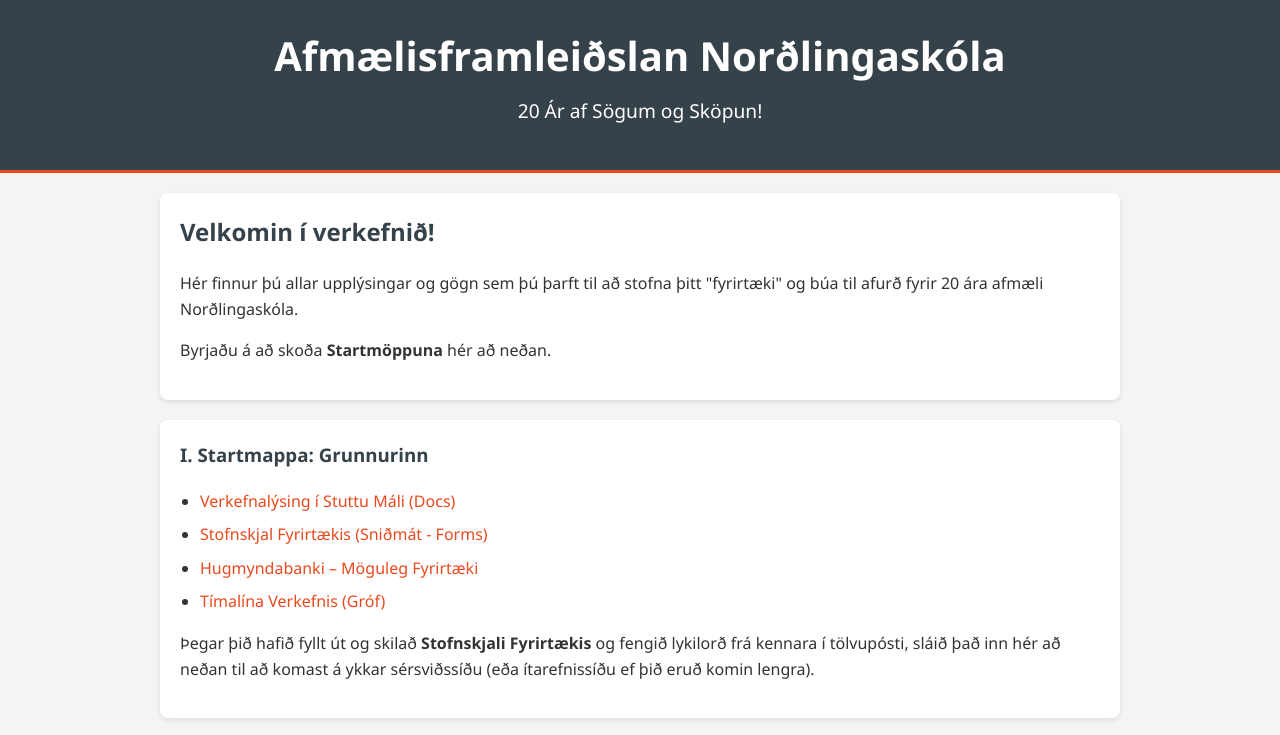
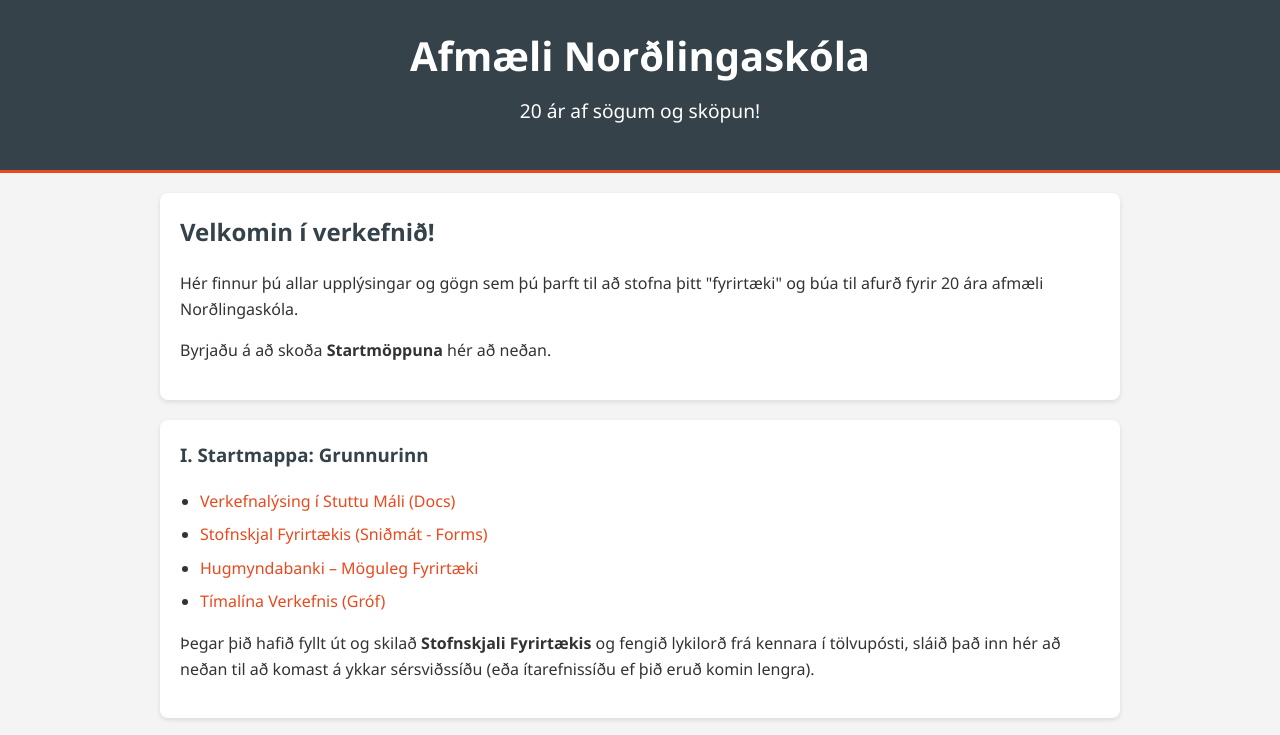
Before and after one commit to ragnarthorp/afmaeli, a plain HTML site: page index.html in a window 1280 px wide. Shown: the top 735 px of the page. Drawn offline with Linux system fonts and the light colour scheme.

Commit message:
Update index.html

```diff
--- a/index.html
+++ b/index.html
@@ -3,13 +3,13 @@
 <head>
     <meta charset="UTF-8">
     <meta name="viewport" content="width=device-width, initial-scale=1.0">
-    <title>Afmælisframleiðslan Norðlingaskóla</title>
+    <title>Afmæli Norðlingaskóla</title>
     <link rel="stylesheet" href="style.css">
 </head>
 <body>
     <header>
-        <h1>Afmælisframleiðslan Norðlingaskóla</h1>
-        <p class="subtitle">20 Ár af Sögum og Sköpun!</p>
+        <h1>Afmæli Norðlingaskóla</h1>
+        <p class="subtitle">20 ár af sögum og sköpun!</p>
     </header>
 
     <main>
```
